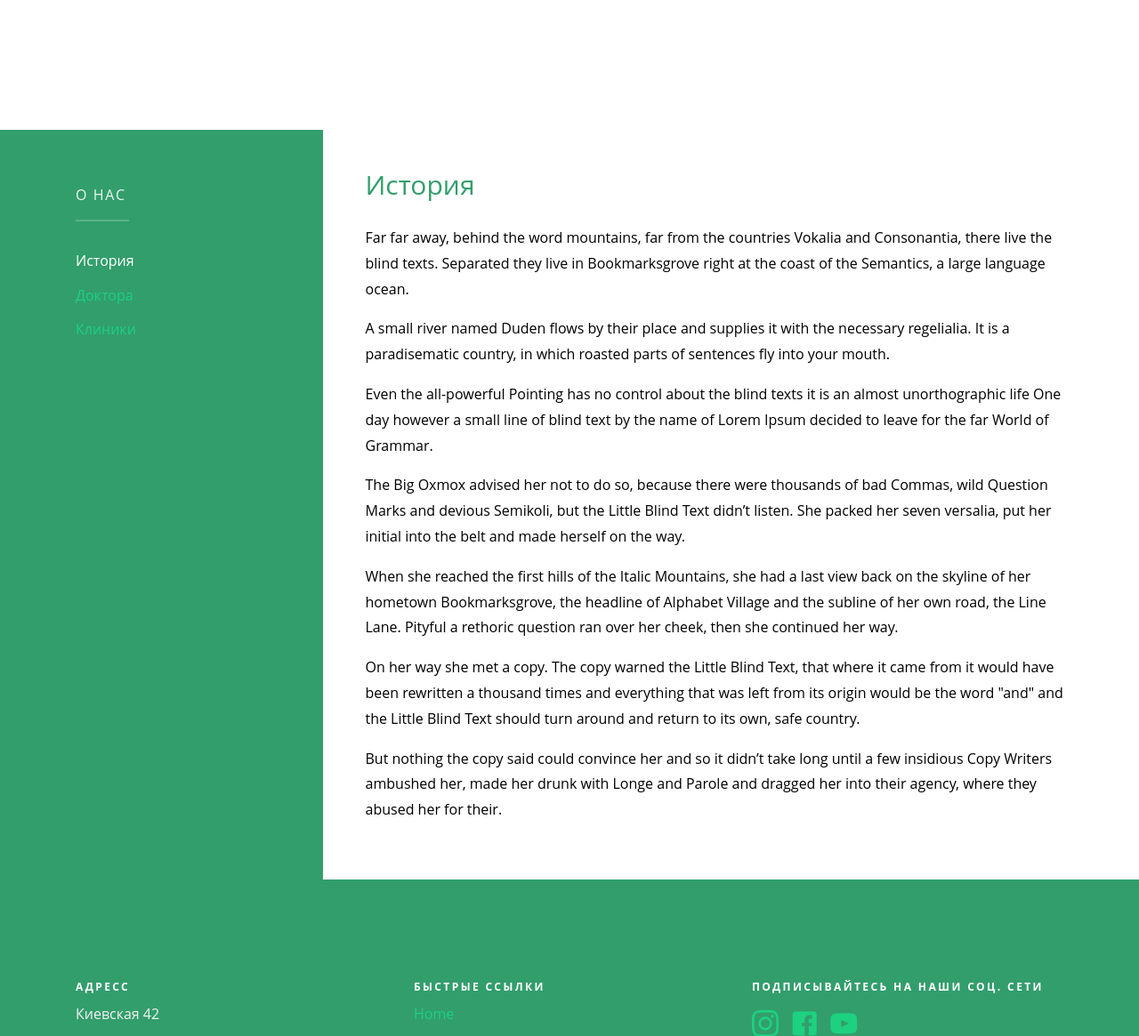
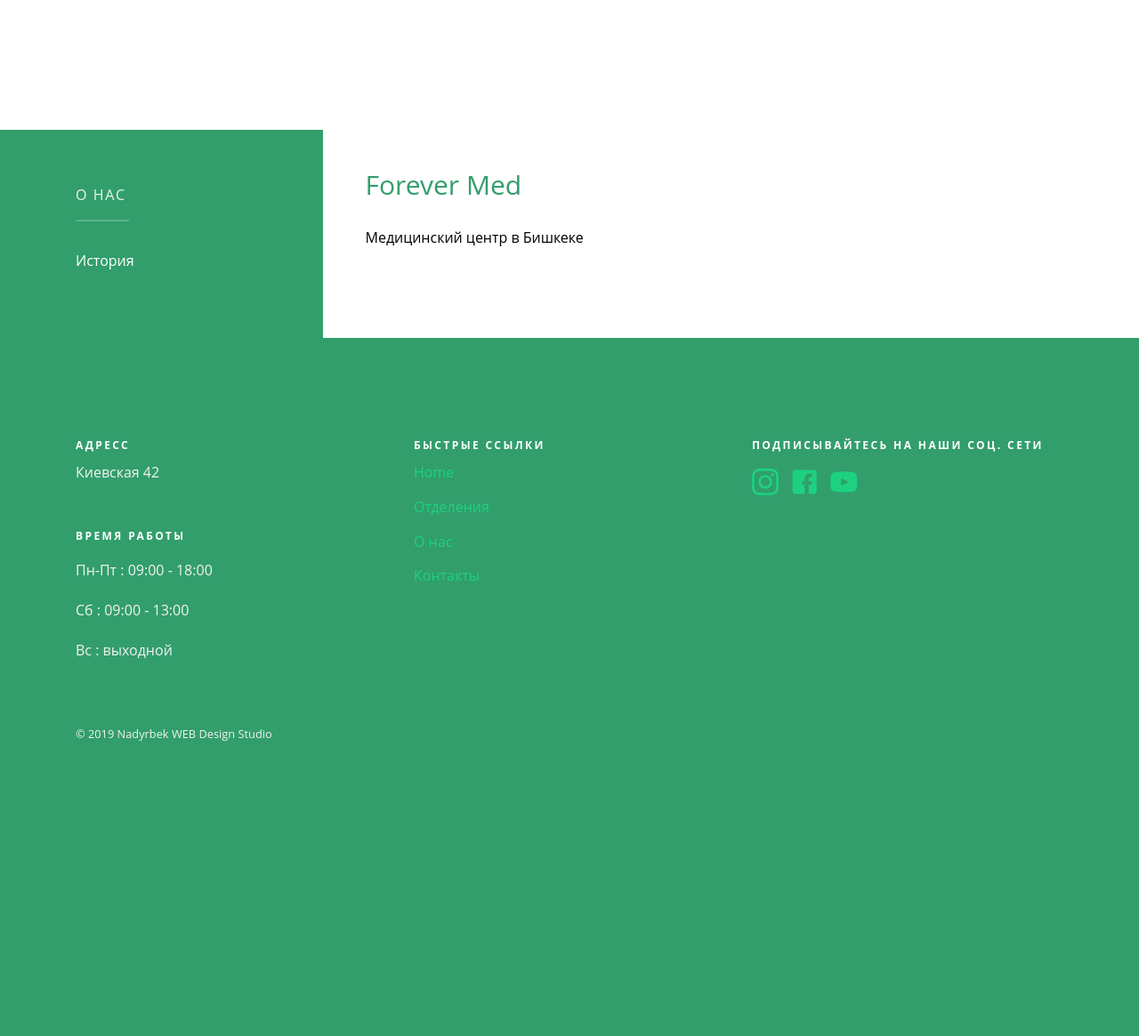
Before and after one commit to nadyrbek97/promed, a Django app: page /about/ in a window 1280 px wide. Shown: the part 373-1538 px from the top of the page at 89% size. After the commit the page ends 1206 px from the top, so only its background shows below. Run offline with Django 3.2, Linux system fonts and the light colour scheme; data comes from the database, SQL or seed files in the repository; parts of the project's set-up code (start-up, migrations or seed data) failed here and were passed over; some libraries are stand-ins or nearby versions; some web fonts are replaced.

Commit message:
add tagline field for med_center

```diff
--- a/med_center/models.py
+++ b/med_center/models.py
@@ -4,6 +4,7 @@ from django.utils.translation import gettext_lazy as _
 
 class MedicalCenter(models.Model):
     title = models.CharField(max_length=200)
+    tagline = models.CharField(max_length=500, null=True, blank=True)
     description = models.TextField()
     doctor_default_image = models.ImageField(upload_to="med-center-photos/",
                                              null=True, blank=True)
--- a/templates/med_center/about.html
+++ b/templates/med_center/about.html
@@ -14,25 +14,13 @@
             <h2 class="h6">О нас</h2>
             <ul class="list-unstyled probootstrap-light mb-4">
               <li class="active"><a href="#">История</a></li>
-              <li><a href="#">Доктора</a></li>
-              <li><a href="#">Клиники</a></li>
             </ul>
           </div>
         </div>
         <div class="col-md-9 pl-md-5 pb-5 pl-0 probootstrap-inside">
-          <h1 class="mt-4 mb-4">История</h1>
-          <p>Far far away, behind the word mountains, far from the countries Vokalia and Consonantia, there live the blind texts. Separated they live in Bookmarksgrove right at the coast of the Semantics, a large language ocean.</p>
-
-          <p>A small river named Duden flows by their place and supplies it with the necessary regelialia. It is a paradisematic country, in which roasted parts of sentences fly into your mouth.</p>
-          <p>Even the all-powerful Pointing has no control about the blind texts it is an almost unorthographic life One day however a small line of blind text by the name of Lorem Ipsum decided to leave for the far World of Grammar.</p>
-
-          <p>The Big Oxmox advised her not to do so, because there were thousands of bad Commas, wild Question Marks and devious Semikoli, but the Little Blind Text didn’t listen. She packed her seven versalia, put her initial into the belt and made herself on the way.</p>
-          <p>When she reached the first hills of the Italic Mountains, she had a last view back on the skyline of her hometown Bookmarksgrove, the headline of Alphabet Village and the subline of her own road, the Line Lane. Pityful a rethoric question ran over her cheek, then she continued her way.</p>
-
-          <p>On her way she met a copy. The copy warned the Little Blind Text, that where it came from it would have been rewritten a thousand times and everything that was left from its origin would be the word "and" and the Little Blind Text should turn around and return to its own, safe country. </p>
-
-          <p>But nothing the copy said could convince her and so it didn’t take long until a few insidious Copy Writers ambushed her, made her drunk with Longe and Parole and dragged her into their agency, where they abused her for their.</p>
-        </div>
+          <h1 class="mt-4 mb-4">{{ med_center.title }}</h1>
+            {{ med_center.description }}
+          </div>
       </div>
     </div>
   </section>
--- a/templates/med_center/index.html
+++ b/templates/med_center/index.html
@@ -152,7 +152,7 @@
       <div class="row">
         <div class="col-md-6 mb-5">
           <h1 class="display-3 ml-5">{{ med_center.title }}</h1>
-          <p class="lead text-secondary ml-5">{{ med_center.description }}</p>
+          <p class="lead text-secondary ml-5">{{ med_center.tagline }}</p>
         </div>
       </div>
     </div>
--- a/templates/profiles/doctor-main-page.html
+++ b/templates/profiles/doctor-main-page.html
@@ -117,9 +117,6 @@
                     <div class="collapse navbar-collapse" id="navbarNav">
                         <ul class="navbar-nav flex-column">
                             {% with url_name=request.resolver_match.url_name %}
-                            <li class="nav-divider ">
-                                <h4 class="text-light font-bold">Меню</h4>
-                            </li>
                             <li class="nav-divider">
                                 <a class="nav-link {% if url_name == 'profile-main-view' %}active{% endif %}" href="{% url 'profile-main-view' %}">Главная</a>
                             </li>
```
Also changed, not shown: med_center/migrations/0003_medicalcenter_tagline.py (added).
